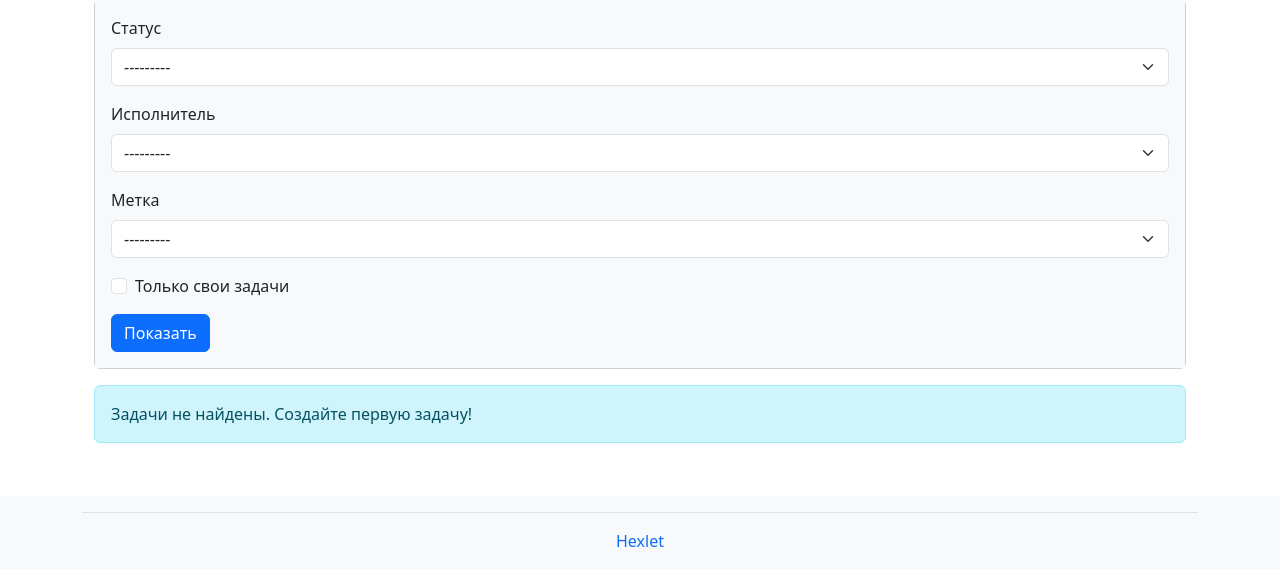
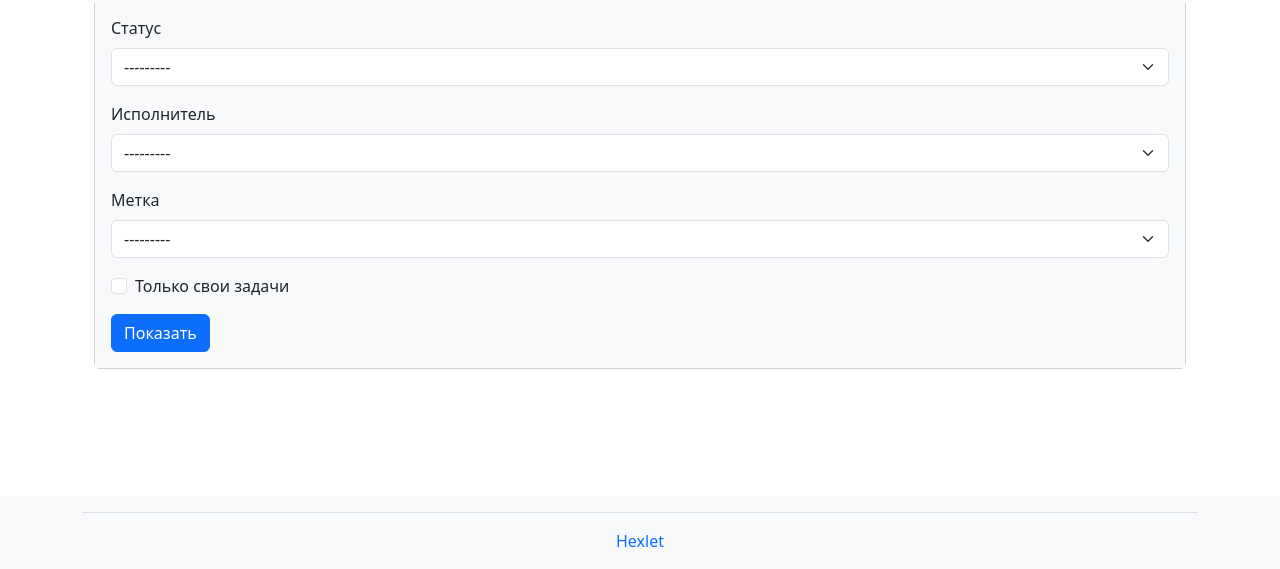
Before and after one commit to UginVirgin/python-project-52, a Django app: page /tasks/ in a window 1280 px wide. Shown: the part 231-800 px from the top of the page. Run offline with Django 5.2, Linux system fonts and the light colour scheme; data that the repository does not hold is empty.

Commit message:
tasks bugs

```diff
--- a/tasks/views.py
+++ b/tasks/views.py
@@ -254,7 +254,7 @@ def task_delete(request, id):
             result = redirect('tasks:tasks')
         else:
             messages.error(request, 'У вас нет прав для удаления этой задачи')
-            result = redirect('tasks:task_detail', id=task.id)
+            result = redirect('tasks:tasks')
 
         return result
 
--- a/templates/tasks/tasks.html
+++ b/templates/tasks/tasks.html
@@ -110,9 +110,7 @@
       </tbody>
     </table>
   {% else %}
-    <div class="alert alert-info">
-      Задачи не найдены. Создайте первую задачу!
-    </div>
+
   {% endif %}
 </div>
 {% endblock %}
```
